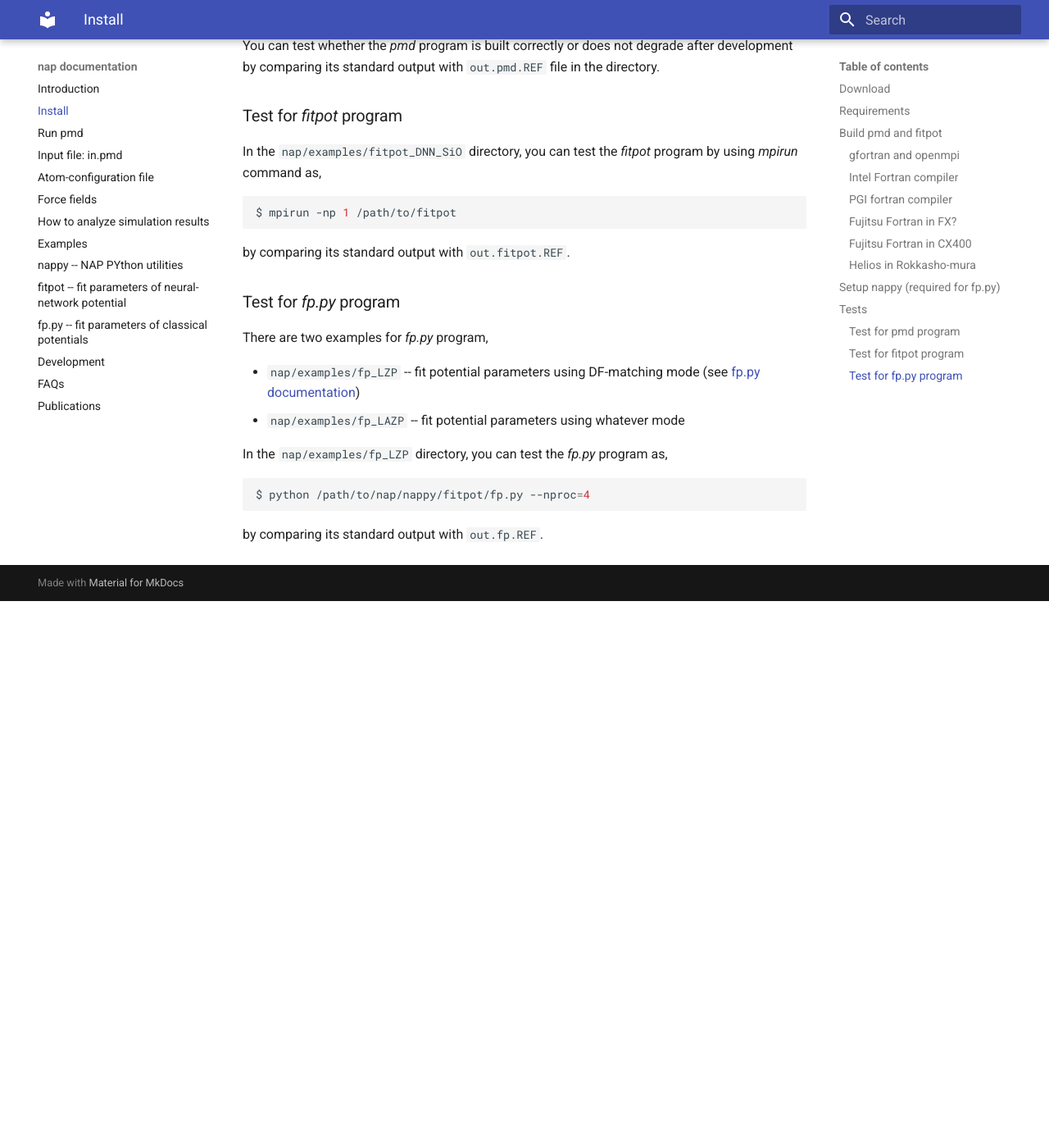
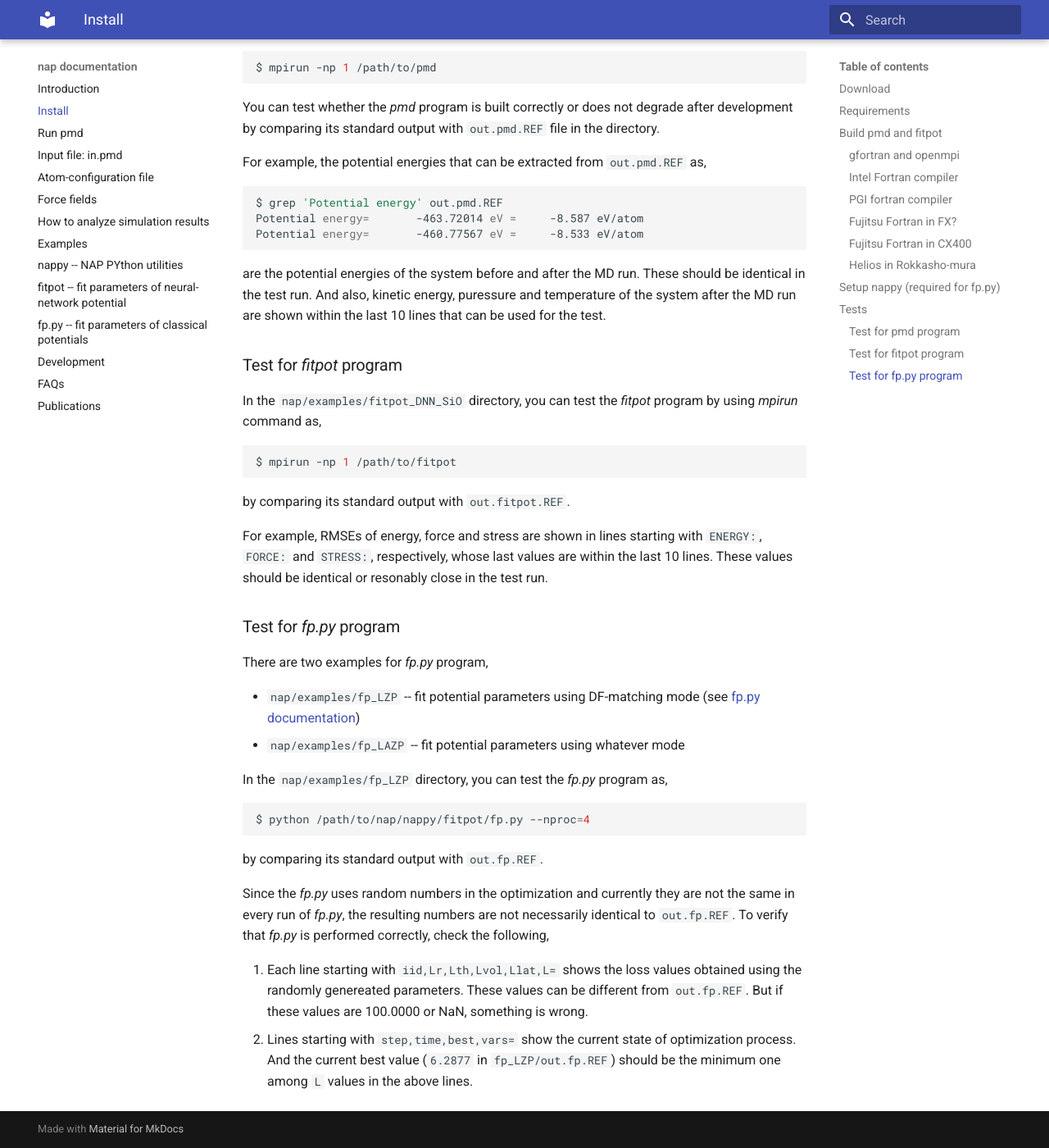
Before and after one commit to ryokbys/nap-doc, an MkDocs documentation site: the page built from docs/install.md, in a window 1280 px wide and 1400 px high, scrolled down 4205 px. Shown: the whole window at 82% size. Built offline with MkDocs 1.6.1 and Material for MkDocs 9.7.7, drawn with Linux system fonts in a browser that asks for light colours; before the commit the page ends 4938 px from its top, so only the background shows below that; some of the changed text lies outside the part shown.

Commit message:
added/modified some.

```diff
--- a/docs/install.md
+++ b/docs/install.md
@@ -9,8 +9,11 @@ the Github site, [https://github.com/ryokbys/nap](https://github.com/ryokbys/nap
 
 ## Requirements
 
-*pmd* and *fitpot* can be executed in Unix/Linux, macOS X, and Windows with using a
-Fortran compiler and an MPI library (*mpif90*).
+*pmd* and *fitpot* can be executed in Unix/Linux, macOS X, and Windows with using the following tools,
+
+- Fortran compiler (GNU's gfortran, Intel Fortran, PGI Fortran, or FUJITSU fortran)
+- MPI library (OpenMPI, or Intel MPI)
+
 
 *nappy* utility and *fp.py* program can be used with *Python-3.x.x*, and are dependent on some python packages such as,
 
@@ -180,6 +183,15 @@ In an example directory, you can run *pmd* program by using *mpirun* command as,
 
 You can test whether the *pmd* program is built correctly or does not degrade after development by comparing its standard output with `out.pmd.REF` file in the directory.
 
+For example, the potential energies that can be extracted from `out.pmd.REF` as,
+
+    $ grep 'Potential energy' out.pmd.REF
+    Potential energy=       -463.72014 eV =     -8.587 eV/atom
+    Potential energy=       -460.77567 eV =     -8.533 eV/atom
+
+are the potential energies of the system before and after the MD run. These should be identical in the test run.
+And also, kinetic energy, puressure and temperature of the system after the MD run are shown within the last 10 lines that can be used for the test.
+
 ### Test for *fitpot* program
 
 In the `nap/examples/fitpot_DNN_SiO` directory, you can test the *fitpot* program by using *mpirun* command as,
@@ -187,6 +199,8 @@ In the `nap/examples/fitpot_DNN_SiO` directory, you can test the *fitpot* progra
     $ mpirun -np 1 /path/to/fitpot
 
 by comparing its standard output with `out.fitpot.REF`.
+
+For example, RMSEs of energy, force and stress are shown in lines starting with `ENERGY:`, `FORCE:` and `STRESS:`, respectively, whose last values are within the last 10 lines. These values should be identical or resonably close in the test run.
 
 ### Test for *fp.py* program
 
@@ -200,3 +214,8 @@ In the `nap/examples/fp_LZP` directory, you can test the *fp.py* program as,
     $ python /path/to/nap/nappy/fitpot/fp.py --nproc=4
 
 by comparing its standard output with `out.fp.REF`.
+
+Since the *fp.py* uses random numbers in the optimization and currently they are not the same in every run of *fp.py*, the resulting numbers are not necessarily identical to `out.fp.REF`. To verify that *fp.py* is performed correctly, check the following,
+
+1. Each line starting with `   iid,Lr,Lth,Lvol,Llat,L=` shows the loss values obtained using the randomly genereated parameters. These values can be different from `out.fp.REF`. But if these values are 100.0000 or NaN, something is wrong.
+2. Lines starting with ` step,time,best,vars=` show the current state of optimization process. And the current best value (`6.2877` in `fp_LZP/out.fp.REF`) should be the minimum one among `L` values in the above lines.
```
